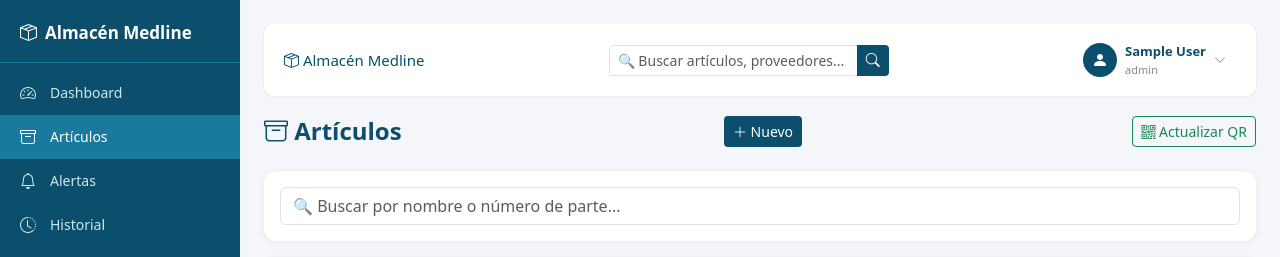
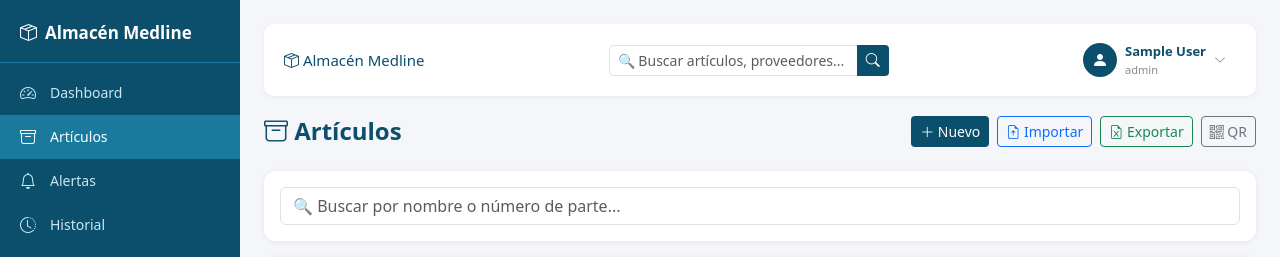
Before and after one commit to Jeju-6/almacen-medline-proveedores, a Flask app: page /articulos in a window 1280 px wide. Shown: the top 257 px of the page. Run offline with Flask 3, Linux system fonts and the light colour scheme; the visitor is signed in with stand-in values (Sample User, id 1); data that the repository does not hold is empty; some libraries are stand-ins or nearby versions.

Commit message:
Importar y exportar junto al boton nuevo en articulos

```diff
--- a/templates/articulos.html
+++ b/templates/articulos.html
@@ -17,20 +17,26 @@
 {% endblock %}
 
 {% block content %}
-<div class="d-flex justify-content-between align-items-center mb-4">
+<div class="d-flex justify-content-between align-items-center mb-4 flex-wrap gap-2">
   <h4 style="color:#0b4f6c; font-weight:700; margin:0;">
     <i class="bi bi-archive"></i> Artículos
   </h4>
   {% if session.rol == 'admin' %}
-  <a href="{{ url_for('nuevo_articulo') }}" class="btn btn-sm" style="background:#0b4f6c; color:#fff;">
-    <i class="bi bi-plus-lg"></i> Nuevo
-  </a>
-  {% endif %}
-  {% if session.rol == 'admin' %}
-  <a href="{{ url_for('actualizar_qr') }}" class="btn btn-sm btn-outline-success ms-2"
-     onclick="return confirm('¿Actualizar todos los QR para que apunten al sistema en línea?')">
-    <i class="bi bi-qr-code"></i> Actualizar QR
-  </a>
+  <div class="d-flex gap-2 flex-wrap">
+    <a href="{{ url_for('nuevo_articulo') }}" class="btn btn-sm" style="background:#0b4f6c; color:#fff;">
+      <i class="bi bi-plus-lg"></i> Nuevo
+    </a>
+    <a href="{{ url_for('importar') }}" class="btn btn-sm btn-outline-primary">
+      <i class="bi bi-file-earmark-arrow-up"></i> Importar
+    </a>
+    <a href="{{ url_for('exportar') }}" class="btn btn-sm btn-outline-success">
+      <i class="bi bi-file-earmark-excel"></i> Exportar
+    </a>
+    <a href="{{ url_for('actualizar_qr') }}" class="btn btn-sm btn-outline-secondary"
+       onclick="return confirm('¿Actualizar todos los QR para que apunten al sistema en línea?')">
+      <i class="bi bi-qr-code"></i> QR
+    </a>
+  </div>
   {% endif %}
 </div>
 
```
